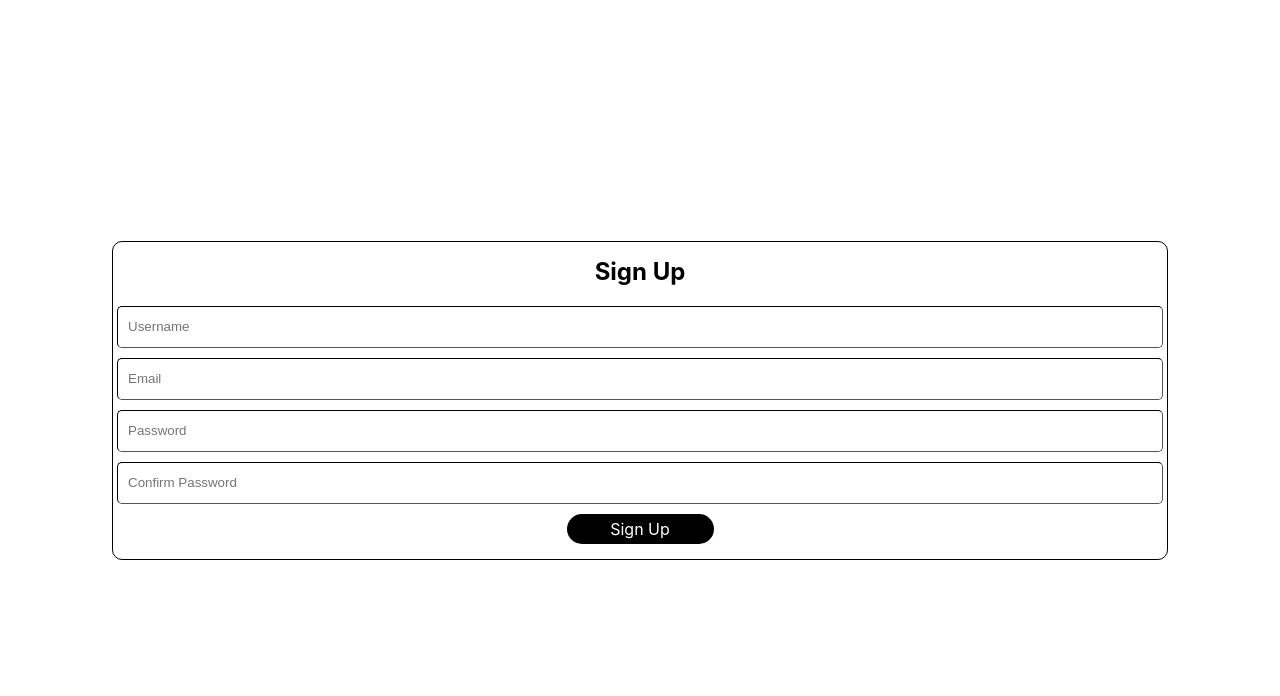
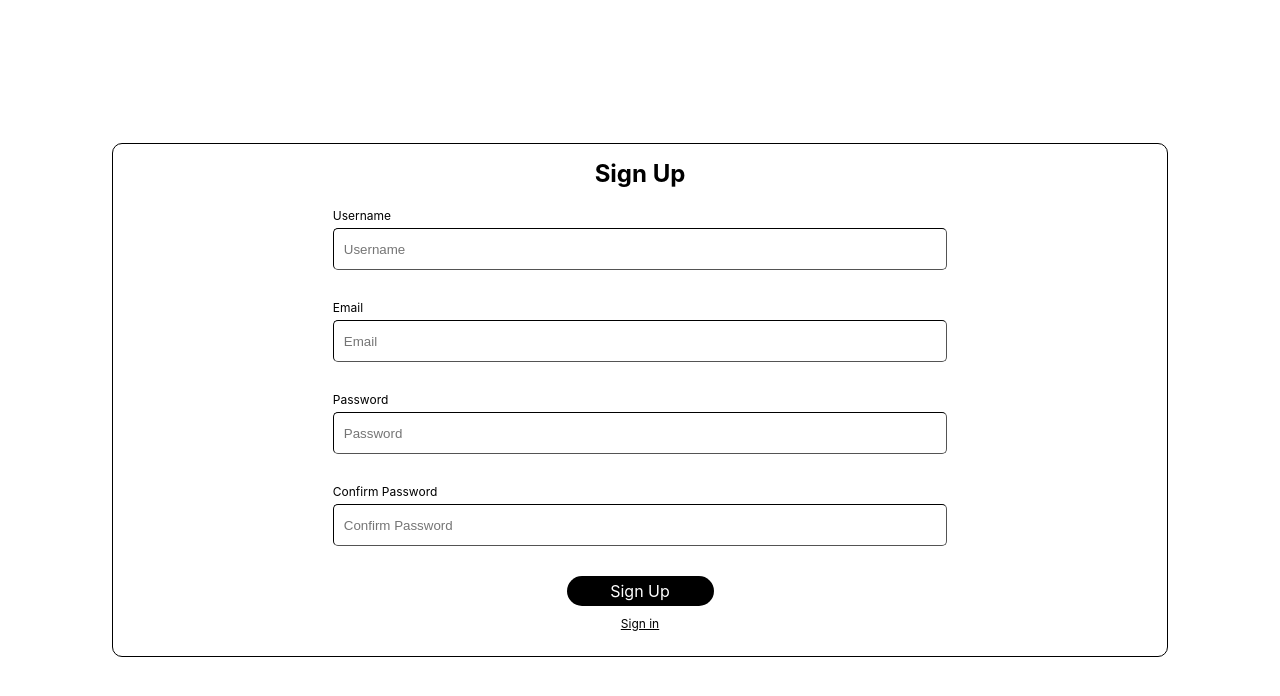
Before and after one commit to winkjii/peek-a-plot, a React (Create React App) app: page /sign-up in a window 1280 px wide. Shown: the top 696 px of the page. Built offline with nearby package versions, Linux system fonts and the light colour scheme.

Commit message:
Sign-in and sign-up page

```diff
--- a/src/pages/SignIn/SignIn.js
+++ b/src/pages/SignIn/SignIn.js
@@ -11,10 +11,17 @@ const SignIn = () => {
     // Implement your sign-in logic here
   };
 
+  const handleForgotPassword = () => {
+    console.log("Navigating to forgot password screen...");
+    // Implement navigation logic to the forgot password screen
+  };
+
   return (
     <div className={styles.container}>
       <div className={styles.formContainer}>
         <text className="title">Sign In</text>
+        <div className={styles.inputContainer}>
+          <text className={styles.inputLabel}>Email</text>
           <input
             className={styles.input}
             placeholder="Email"
@@ -23,6 +30,9 @@ const SignIn = () => {
             keyboardType="email-address"
             autoCapitalize="none"
           />
+        </div>
+        <div className={styles.inputContainer}>
+          <text className={styles.inputLabel}>Password</text>
           <input
             type="password"
             className={styles.input}
@@ -31,13 +41,14 @@ const SignIn = () => {
             onChange={setPassword}
             secureTextEntry
           />
+        </div>
         <ButtonSemantic
           title="Sign In"
           onClick={handleSignIn}
           theme={"black"}
           fontWeight={"bold"}
         />
-        <text className={styles.forgot}>Forgot Password?</text>
+        <div className={styles.forgot} onClick={handleForgotPassword}>Forgot Password?</div>
       </div>
     </div>
   );
--- a/src/pages/SignIn/SignIn.module.css
+++ b/src/pages/SignIn/SignIn.module.css
@@ -8,7 +8,6 @@
 .formContainer {
   display: flex;
   flex-direction: column;
-  /* flex: 1; */
   justify-content: center;
   align-items: center;
   padding: 0px 20px;
@@ -25,15 +24,25 @@
   margin-bottom: 20px;
 }
 
+.inputContainer {
+  width: 60%;
+  display: flex;
+  margin-bottom: 5px;
+  flex-direction: column; /*Arrange items in reverse order vertically */
+}
+
+.inputLabel {
+  margin-bottom: 5px;
+  font-size: 12px;
+}
+
 .input {
-  width: 30%;
   height: 40px;
   border-style: solid;
   border-width: 1px;
   border-color: "#ccc";
   border-radius: 50px;
   padding: 0px 10px;
-  margin-bottom: 20px;
 }
 
 /* .button {
--- a/src/pages/SignUp/SignUp.js
+++ b/src/pages/SignUp/SignUp.js
@@ -14,16 +14,26 @@ const SignUp = () => {
     // Implement your sign-up logic here
   };
 
+  const handleSignIn = () => {
+    console.log('Navigating to sign in screen...');
+    // Implement navigation logic to the sign in screen
+  };
+
   return (
     <div className={styles.container}>
       <div className={styles.formContainer}>
         <text className={styles.title}>Sign Up</text>
+        <div className={styles.inputContainer}>
+        <text className={styles.inputLabel}>Username</text>
         <input
           className={styles.input}
           placeholder="Username"
           value={username}
           onChange={setUsername}
         />
+        </div>
+        <div className={styles.inputContainer}>
+        <text className={styles.inputLabel}>Email</text>
         <input
           className={styles.input}
           placeholder="Email"
@@ -32,6 +42,9 @@ const SignUp = () => {
           keyboardType="email-address"
           autoCapitalize="none"
         />
+        </div>
+        <div className={styles.inputContainer}>
+        <text className={styles.inputLabel}>Password</text>
         <input
           className={styles.input}
           placeholder="Password"
@@ -39,6 +52,9 @@ const SignUp = () => {
           onChange={setPassword}
           secureTextEntry
         />
+        </div>
+        <div className={styles.inputContainer}>
+        <text className={styles.inputLabel}>Confirm Password</text>
         <input
           className={styles.input}
           placeholder="Confirm Password"
@@ -46,7 +62,9 @@ const SignUp = () => {
           onChange={setConfirmPassword}
           secureTextEntry
         />
+        </div>
         <ButtonSemantic title="Sign Up" onClick={handleSignUp} theme={'black'}/>
+        <div className={styles.signin} onClick={handleSignIn}>Sign in</div>
       </div>
     </div>
   );
--- a/src/pages/SignUp/SignUp.module.css
+++ b/src/pages/SignUp/SignUp.module.css
@@ -23,8 +23,19 @@
   margin-bottom: 20px;
 }
 
+.inputContainer {
+  display: flex;
+  flex-direction: column;
+  margin-bottom: 20px;
+  width: 60%;
+}
+
+.inputLabel {
+  margin-bottom: 5px;
+  font-size: 12px;
+}
+
 .input {
-  width: 100%;
   height: 40px;
   border-width: 1px;
   border-color: black;
@@ -46,3 +57,10 @@
   font-weight: bold;
   text-align: center;
 }
+
+.signin {
+  font-size: 12px;
+  padding: 10px 20px;
+  align-self: center;
+  text-decoration-line: underline; /* Add underline style */
+}
```
Lines whose indentation alone changed are shown as unchanged.
